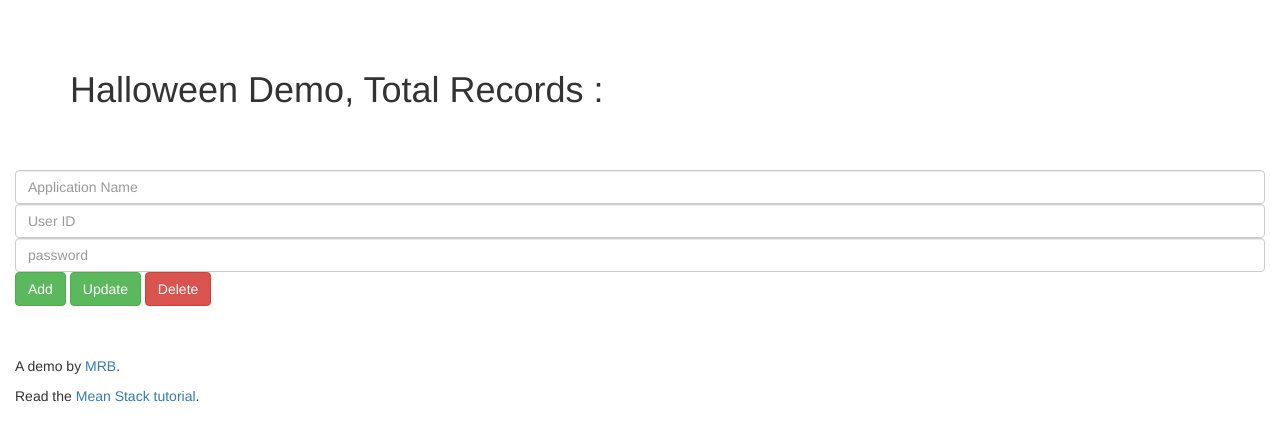
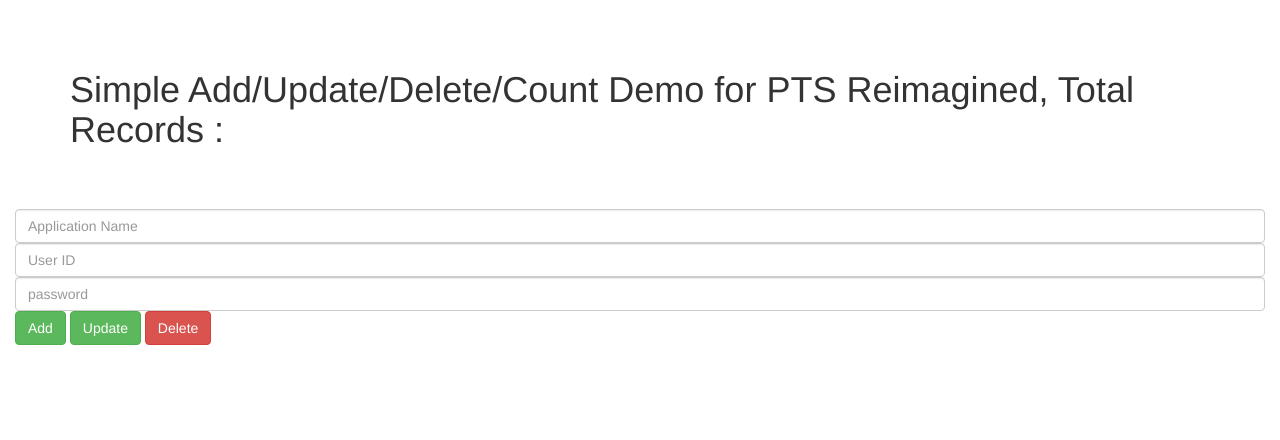
Before and after one commit to KITSManabBasu/NodeJSSample, a website: page public/index.html in a window 1280 px wide. Drawn offline with Linux system fonts and the light colour scheme; no server answers.

Commit message:
Ui Changes

```diff
--- a/public/index.html
+++ b/public/index.html
@@ -39,7 +39,7 @@
 
 		<!-- HEADER AND TODO COUNT -->
 		<div class="container">
-			<h1 class="navbar-header">Halloween Demo, Total Records : <span class="label label-info">{{ todos.length }}</span></h1>
+			<h1 class="navbar-header">Simple Add/Update/Delete/Count Demo for PTS Reimagined, Total Records : <span class="label label-info">{{ todos.length }}</span></h1>
 		</div>
 
 		<!-- TODO LIST -->
@@ -100,10 +100,10 @@
 			</div>
 		</div>
 
-		<div>
+		<!--<div>
 			<p>A demo by <a href="http://portal-management.blogspot.com">MRB</a>.</p>
 			<p>Read the <a href="http://portal-management.blogspot.com">Mean Stack tutorial</a>.</p>
-		</div>
+		</div>-->
 
 	</div>
 
```
